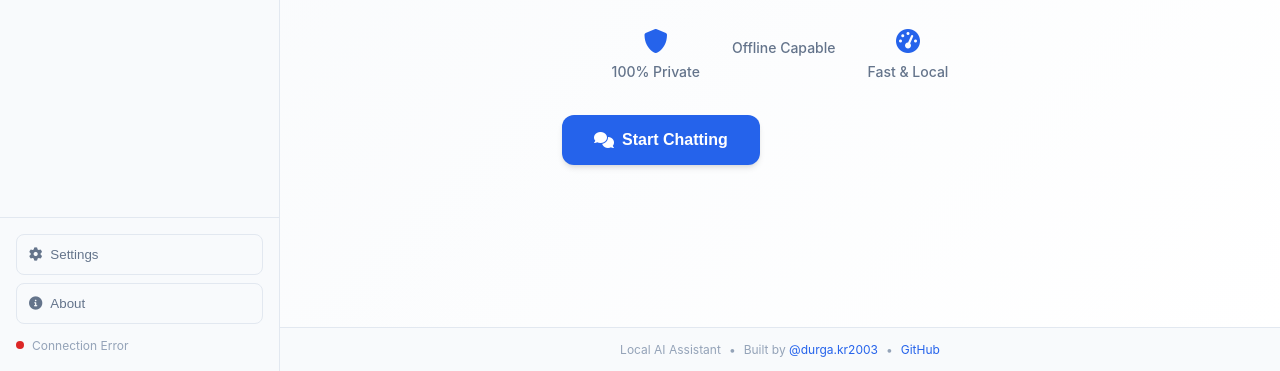
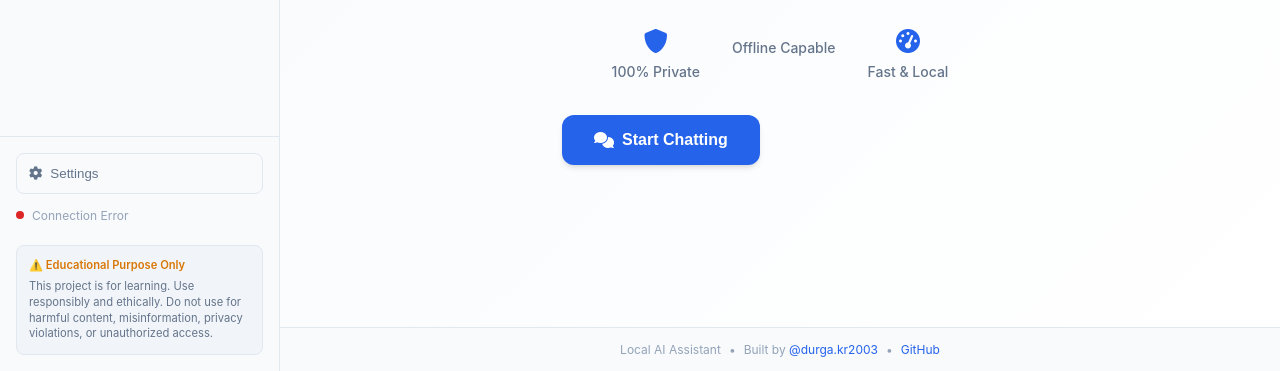
Before and after one commit to DurgaMaddheshiya/local-ai-assistant, a plain HTML site: page frontend/index.html in a window 1280 px wide. Shown: the part 429-800 px from the top of the page. Drawn offline with Linux system fonts and the light colour scheme; files that its build step writes are made by us from their sources; no server answers; some icons are missing; files whose address does not match are found by name.

Commit message:
Add educational disclaimer directly in sidebar footer

```diff
--- a/frontend/css/style.css
+++ b/frontend/css/style.css
@@ -300,6 +300,28 @@ body {
     gap: 0.5rem;
     font-size: 0.75rem;
     color: var(--text-muted);
+}
+
+.sidebar-disclaimer {
+    background-color: var(--background-tertiary);
+    border: 1px solid var(--border-color);
+    border-radius: var(--radius-md);
+    padding: 0.75rem;
+    margin-top: 0.5rem;
+    display: flex;
+    flex-direction: column;
+    gap: 0.35rem;
+}
+
+.sidebar-disclaimer small {
+    font-size: 0.7rem;
+    line-height: 1.4;
+    color: var(--text-secondary);
+}
+
+.sidebar-disclaimer small strong {
+    color: var(--warning-color);
+    font-weight: 600;
 }
 
 .status-dot {
--- a/frontend/index.html
+++ b/frontend/index.html
@@ -50,14 +50,14 @@
                         <i class="fas fa-cog"></i>
                         <span>Settings</span>
                     </button>
-                    <button id="about-btn" class="settings-btn">
-                        <i class="fas fa-info-circle"></i>
-                        <span>About</span>
-                    </button>
                 </div>
                 <div class="status-indicator">
                     <div id="connection-status" class="status-dot offline"></div>
                     <span id="connection-text">Connecting...</span>
+                </div>
+                <div class="sidebar-disclaimer">
+                    <small><strong>⚠️ Educational Purpose Only</strong></small>
+                    <small>This project is for learning. Use responsibly and ethically. Do not use for harmful content, misinformation, privacy violations, or unauthorized access.</small>
                 </div>
             </div>
         </aside>
--- a/frontend/js/app.js
+++ b/frontend/js/app.js
@@ -42,7 +42,6 @@ class App {
         this.searchInput = document.getElementById('search-conversations');
         this.clearSearchBtn = document.getElementById('clear-search');
         this.settingsBtn = document.getElementById('settings-btn');
-        this.aboutBtn = document.getElementById('about-btn');
         this.connectionStatus = document.getElementById('connection-status');
         this.connectionText = document.getElementById('connection-text');
 
@@ -77,7 +76,6 @@ class App {
         this.searchInput.addEventListener('input', () => this.handleSearch());
         this.clearSearchBtn.addEventListener('click', () => this.clearSearch());
         this.settingsBtn.addEventListener('click', () => this.openSettings());
-        this.aboutBtn.addEventListener('click', () => this.openAbout());
         this.startChattingBtn.addEventListener('click', () => this.startNewChat());
 
         // Settings modal events
@@ -427,15 +425,6 @@ class App {
         }
     }
 
-    // About modal
-    openAbout() {
-        alert('ℹ️ Educational Purpose\n\nThis project is for educational purposes only.\n\nPlease use responsibly:\n✓ Do not use for harmful content\n✓ Do not violate privacy\n✓ Do not spread misinformation\n✓ Use ethically and legally\n\nBuilt by @durga.kr2003\nGitHub: local-ai-assistant');
-    }
-
-    closeAbout() {
-        // Not needed for alert
-    }
-
     // Confirmation dialog
     async showConfirmDialog(title, message) {
         return new Promise((resolve) => {
```
Also changed, not shown: 3 other files.
